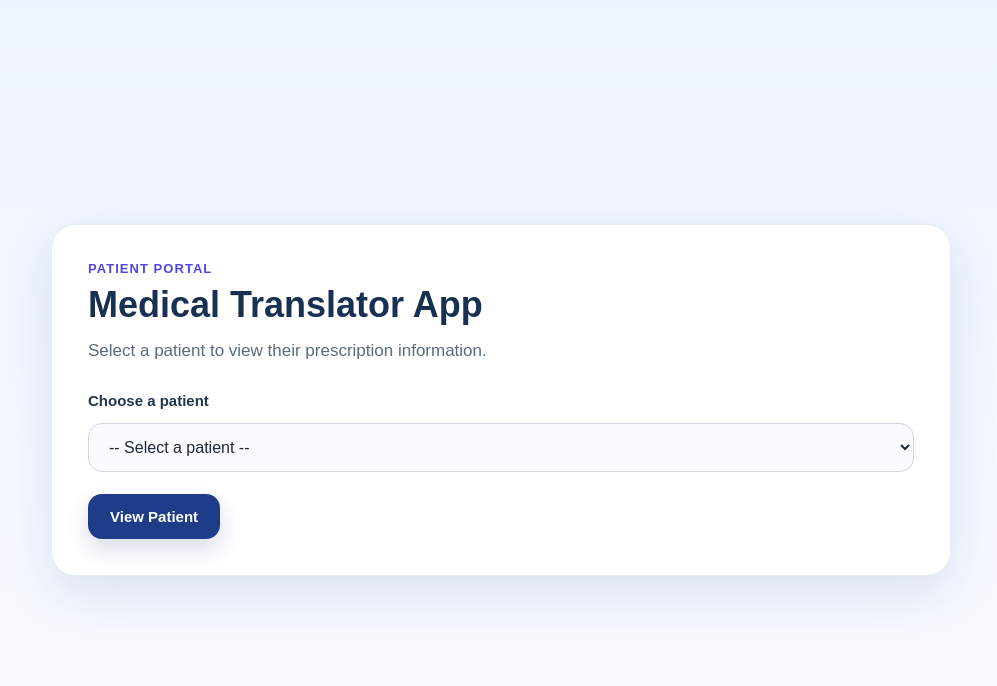
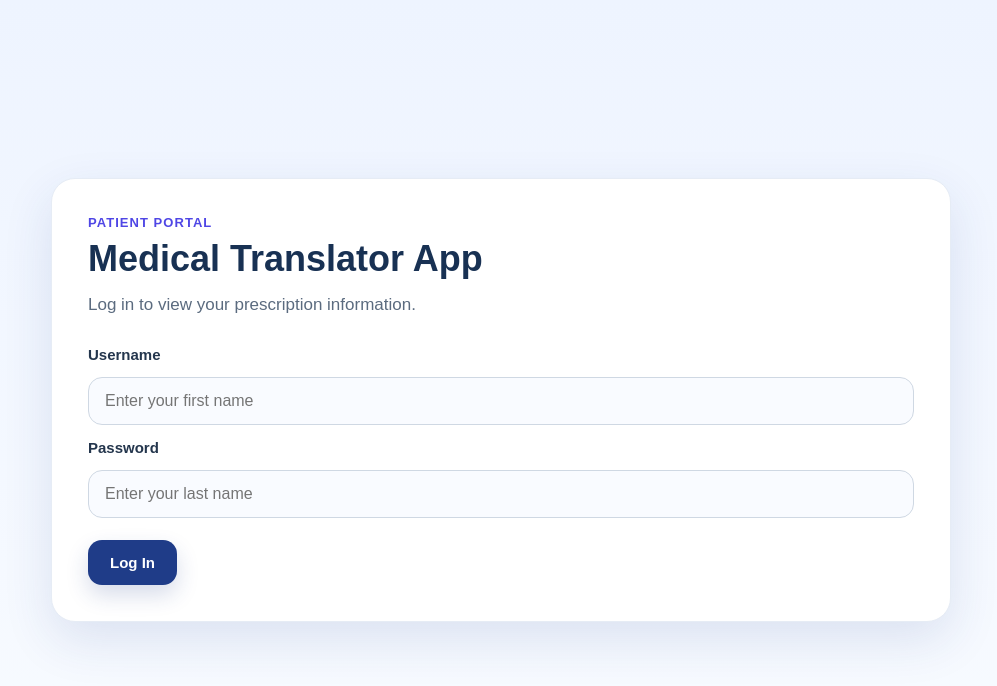
Before and after one commit to OvaisQureshi/Medical-Translator-App, a Flask app: page / in a window 1280 px wide. Shown: the top 686 px of the page, without its empty margins (139-1136 px from the left). Run offline with Flask 3, Linux system fonts and the light colour scheme.

Commit message:
adding in login page + lazy translation

```diff
--- a/app.py
+++ b/app.py
@@ -13,6 +13,15 @@ PATIENTS = {
     "patient3": "Sofia Garcia",
     "patient4": "Maya Johnson",
     "patient5": "Noah Lee"
+}
+
+# Login credentials: username (first name, lowercase) -> (patient_id, password (last name, lowercase))
+PATIENT_CREDENTIALS = {
+    "emma": {"patient_id": "patient1", "password": "thompson"},
+    "liam": {"patient_id": "patient2", "password": "patel"},
+    "sofia": {"patient_id": "patient3", "password": "garcia"},
+    "maya": {"patient_id": "patient4", "password": "johnson"},
+    "noah": {"patient_id": "patient5", "password": "lee"}
 }
 
 SUPPORTED_LANGUAGES = ["Spanish", "French", "German"]
@@ -217,11 +226,20 @@ def translate_instruction_fields(fields, target_language):
 
 @app.route("/", methods=["GET", "POST"])
 def home():
+    login_error = None
+
     if request.method == "POST":
-        patient_id = request.form.get("patient_id")
-        return redirect(url_for("patient_page", patient_id=patient_id))
+        username = request.form.get("username", "").strip().lower()
+        password = request.form.get("password", "").strip().lower()
 
-    return render_template("index.html", patients=PATIENTS)
+        user = PATIENT_CREDENTIALS.get(username)
+
+        if user and user["password"] == password:
+            return redirect(url_for("patient_page", patient_id=user["patient_id"]))
+        else:
+            login_error = "Invalid username or password. Please try again."
+
+    return render_template("index.html", login_error=login_error)
 
 
 @app.route("/patient/<patient_id>")
@@ -234,29 +252,33 @@ def patient_page(patient_id):
     english_instructions = extract_medication_fields(patient_data)
     english_sentence = build_english_instruction_sentence(english_instructions)
 
-    target_language = request.args.get("lang", "Spanish")
-    if target_language not in SUPPORTED_LANGUAGES:
-        target_language = "Spanish"
+    # Only translate when user explicitly clicks the Translate button (lang param present)
+    target_language = request.args.get("lang")
+    translated_sentence = None
+    translated_fields = {}
+    translation_error = None
 
-    try:
-        protected_terms = get_protected_terms(english_instructions)
+    if target_language:
+        if target_language not in SUPPORTED_LANGUAGES:
+            target_language = "Spanish"
 
-        translated_sentence = translate_with_microsoft(
-            english_sentence,
-            target_language,
-            protected_terms=protected_terms
-        )
+        try:
+            protected_terms = get_protected_terms(english_instructions)
 
-        translated_fields = translate_instruction_fields(
-            english_instructions,
-            target_language
-        )
+            translated_sentence = translate_with_microsoft(
+                english_sentence,
+                target_language,
+                protected_terms=protected_terms
+            )
 
-        translation_error = None
-    except Exception as e:
-        translated_sentence = None
-        translated_fields = {}
-        translation_error = str(e)
+            translated_fields = translate_instruction_fields(
+                english_instructions,
+                target_language
+            )
+        except Exception as e:
+            translated_sentence = None
+            translated_fields = {}
+            translation_error = str(e)
 
     return render_template(
         "patient.html",
--- a/static/style.css
+++ b/static/style.css
@@ -83,6 +83,34 @@ h1 {
 .form-select:focus {
     border-color: #4f46e5;
     box-shadow: 0 0 0 4px rgba(79, 70, 229, 0.12);
+}
+
+.form-input {
+    width: 100%;
+    padding: 14px 16px;
+    font-size: 16px;
+    border-radius: 14px;
+    border: 1px solid #cfd8e3;
+    background: #f9fbff;
+    color: #1f2937;
+    outline: none;
+    transition: border-color 0.2s ease, box-shadow 0.2s ease;
+}
+
+.form-input:focus {
+    border-color: #4f46e5;
+    box-shadow: 0 0 0 4px rgba(79, 70, 229, 0.12);
+}
+
+.login-error {
+    margin-bottom: 16px;
+    padding: 12px 16px;
+    border-radius: 12px;
+    background: #fef2f2;
+    border: 1px solid #fecaca;
+    color: #991b1b;
+    font-size: 14px;
+    font-weight: 600;
 }
 
 .primary-button {
--- a/templates/index.html
+++ b/templates/index.html
@@ -14,22 +14,23 @@
                     <p class="eyebrow">Patient Portal</p>
                     <h1>Medical Translator App</h1>
                     <p class="subtitle">
-                        Select a patient to view their prescription information.
+                        Log in to view your prescription information.
                     </p>
                 </div>
             </div>
 
+            {% if login_error %}
+                <div class="login-error">{{ login_error }}</div>
+            {% endif %}
+
             <form method="POST" class="patient-form">
-                <label for="patient_id" class="form-label">Choose a patient</label>
+                <label for="username" class="form-label">Username</label>
+                <input type="text" name="username" id="username" class="form-input" placeholder="Enter your first name" required>
 
-                <select name="patient_id" id="patient_id" class="form-select" required>
-                    <option value="">-- Select a patient --</option>
-                    {% for patient_id, patient_name in patients.items() %}
-                        <option value="{{ patient_id }}">{{ patient_name }}</option>
-                    {% endfor %}
-                </select>
+                <label for="password" class="form-label">Password</label>
+                <input type="password" name="password" id="password" class="form-input" placeholder="Enter your last name" required>
 
-                <button type="submit" class="primary-button">View Patient</button>
+                <button type="submit" class="primary-button">Log In</button>
             </form>
         </div>
     </div>
--- a/templates/patient.html
+++ b/templates/patient.html
@@ -10,7 +10,7 @@
     <div class="page-shell">
         <div class="portal-card">
             <div class="top-row">
-                <a href="{{ url_for('home') }}" class="back-link">← Back to patient selection</a>
+                <a href="{{ url_for('home') }}" class="back-link">← Log out</a>
                 <span class="status-pill">MedicationRequest</span>
             </div>
 
@@ -32,7 +32,7 @@
                     <div class="translation-controls">
                         <select name="lang" id="lang" class="form-select" required>
                             {% for language in supported_languages %}
-                                <option value="{{ language }}" {% if language == target_language %}selected{% endif %}>
+                                <option value="{{ language }}" {% if target_language and language == target_language %}selected{% endif %}>
                                     {{ language }}
                                 </option>
                             {% endfor %}
@@ -66,6 +66,7 @@
                 </div>
             </div>
 
+            {% if target_language %}
             <div class="info-card instructions-card">
                 <h2>{{ target_language }} Translation</h2>
 
@@ -83,6 +84,7 @@
                     </div>
                 {% endif %}
             </div>
+            {% endif %}
         </div>
     </div>
 </body>
```
Also changed, not shown: 1 other file.
